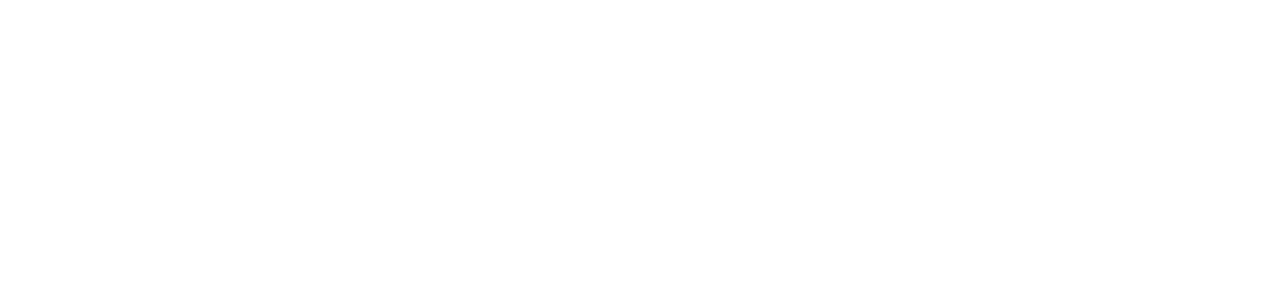
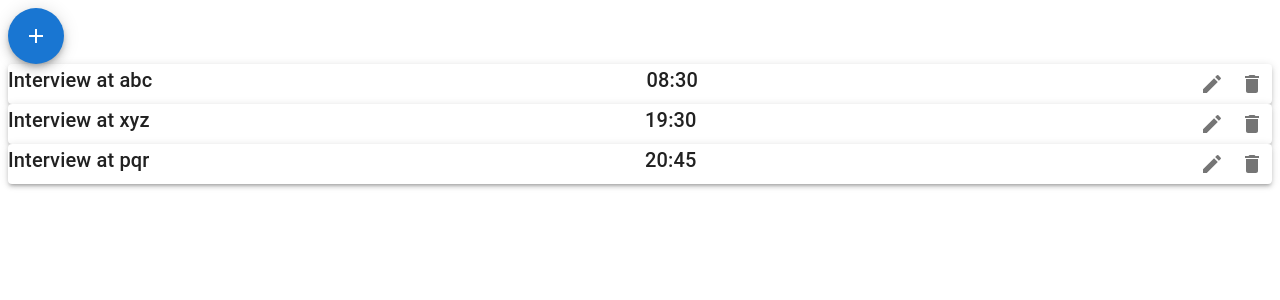
Before and after one commit to sarangsalame/Alarm---Prototype-Inheritance-Method-Overriding-Polymorphism-When-to-use-inhe---r4kprqkguf4c, a React app: page / in a window 1280 px wide. Shown: the top 300 px of the page. Built offline with nearby package versions, Linux system fonts and the light colour scheme.

Commit message:
Update alarmContainer.jsx

```diff
--- a/src/components/alarmContainer.jsx
+++ b/src/components/alarmContainer.jsx
@@ -1,11 +1,40 @@
-
+import { Add } from "@mui/icons-material";
+import { Fab } from "@mui/material";
 import React from "react";
+import "../styles/App.css";
+import Alarm from "./alarm";
 
 export default function AlarmContainer(props) {
 
+    const alarms = [
+        {
+            label: "Interview at abc",
+            alarmTime: new Date(Date.now() + 30*60*1000)
+        },
+        {
+            label: "Interview at xyz",
+            alarmTime: new Date(Date.now() + 100*60*1000)
+        },
+        {
+            label: "Interview at pqr",
+            alarmTime: new Date(Date.now() + 200*60*1000)
+        },
+    ]
+
+    const handleEdit = (label, alarmTime, index) => {
+        // console.log("hello")
+        props.onEdit(label, alarmTime, index)
+    }
+
     return (
         <>
+          <Fab color="primary" aria-label="add" onClick={props.onOpen} id="add-new">
+            <Add />
+          </Fab>
           <div id="alarms">
+          {props.alarms.length === 0 ? "No alarms found" : props.alarms.map((alarm, index) => (
+            <Alarm key={alarm.label} label={alarm.label} alarmTime={alarm.alarmTime} onDelete={()=> props.onDelete(index)} time={props.time} onEdit={(label1, alarmTime1)=>handleEdit(label1, alarmTime1, index)} index={index} onSnooze={() => props.onSnooze(index)}/>
+          ))}
           </div>
         </>
     )
```
